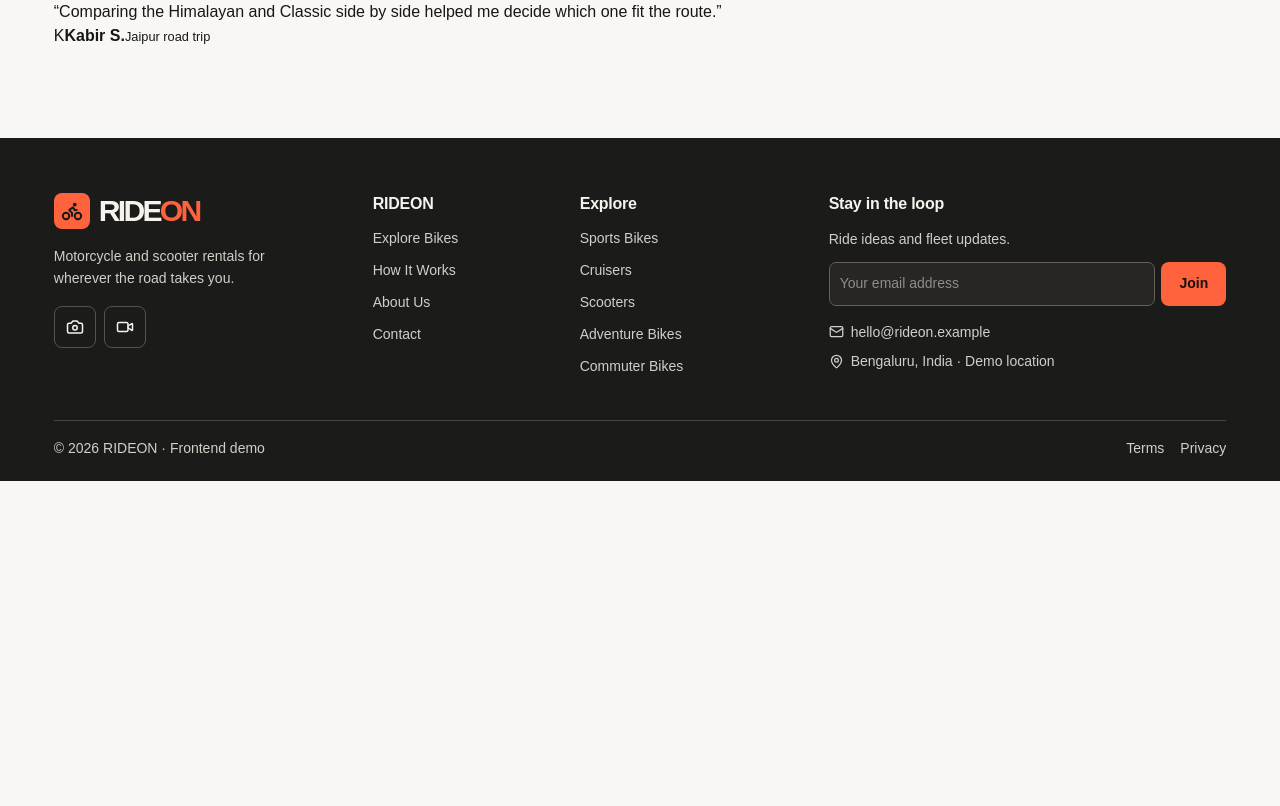
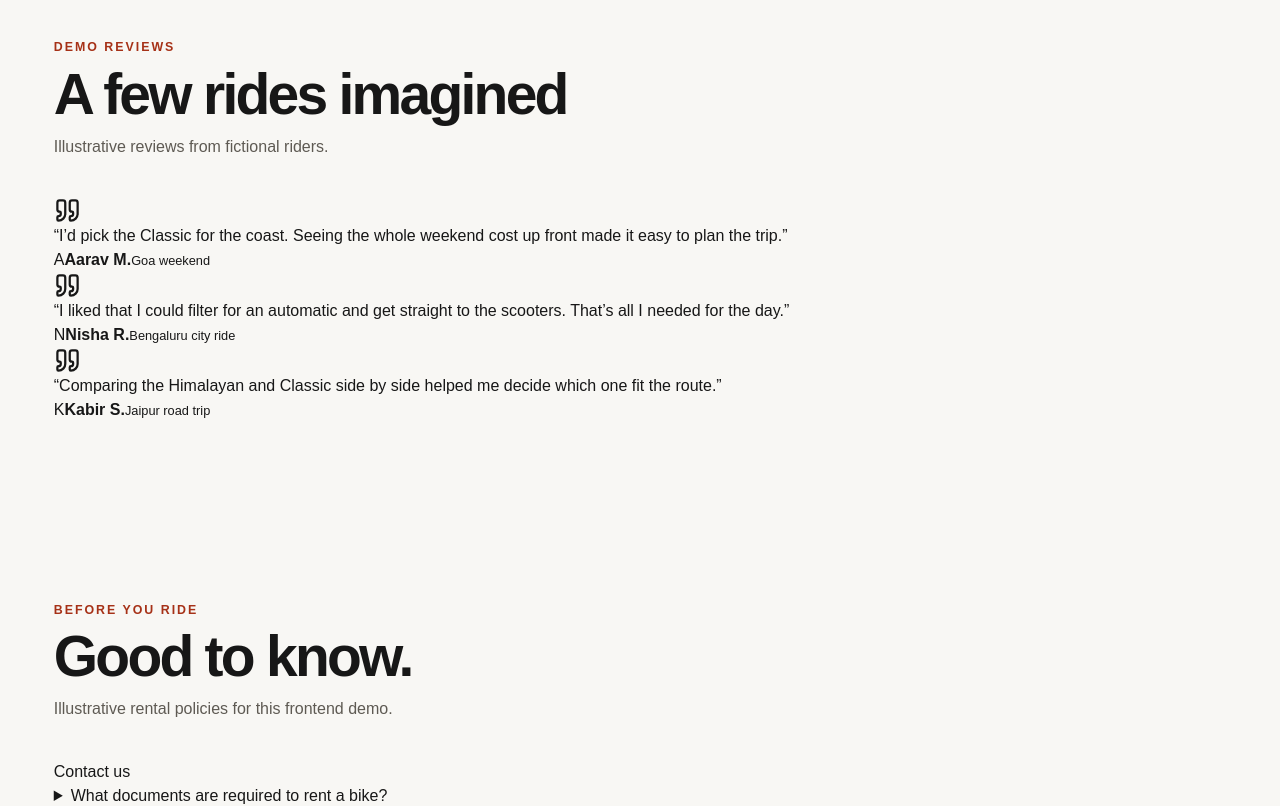
Before and after one commit to bhowmikdebo/BIKE, a React (Vite) app: page / in a window 1280 px wide. Shown: the part 7660-8466 px from the top of the page. Before the commit the page ends 8141 px from the top, so only its background shows below. Built offline with nearby package versions, Linux system fonts and the light colour scheme.

Commit message:
feat: add the interactive rental FAQ

```diff
--- a/src/pages/Home.tsx
+++ b/src/pages/Home.tsx
@@ -1,10 +1,10 @@
-import { Play, Quote } from 'lucide-react'
+import { ChevronDown, Play, Quote } from 'lucide-react'
 import { Link } from 'react-router'
 import { motion, useReducedMotion } from 'motion/react'
 import { BikeGrid } from '../components/BikeCard'
 import { SearchBar } from '../components/Search'
 import { ImageAsset, Reveal, SectionHeading } from '../components/ui'
-import { benefits, reviews, steps } from '../data/content'
+import { benefits, faqs, reviews, steps } from '../data/content'
 import { bikes, categories } from '../data/fleet'
 import { searchString } from '../utils/rental'
 
@@ -65,5 +65,11 @@ export function Home() {
         <figcaption><span className="review-avatar" aria-hidden="true">{review.name.slice(0, 1)}</span><span><strong>{review.name}</strong><small>{review.location}</small></span></figcaption>
       </figure>)}</div>
     </section>
+    <section className="faq-band"><div className="container home-section faq-layout grid">
+      <div><SectionHeading kicker="BEFORE YOU RIDE" title="Good to know." description="Illustrative rental policies for this frontend demo." /><Link className="faq-contact" to="/contact">Contact us</Link></div>
+      <div className="faq-list">{faqs.map(faq => <details className="faq-item" key={faq.question} name="rental-faq">
+        <summary>{faq.question}<ChevronDown size={20} /></summary><p>{faq.answer}</p>
+      </details>)}</div>
+    </div></section>
   </>
 }
```
